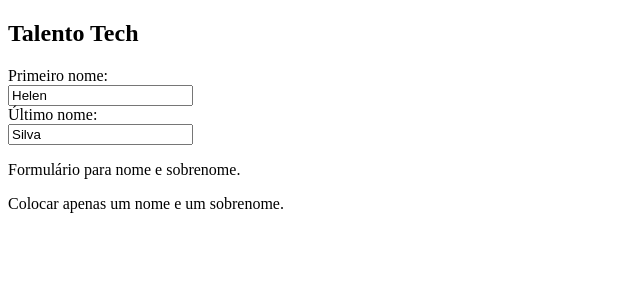
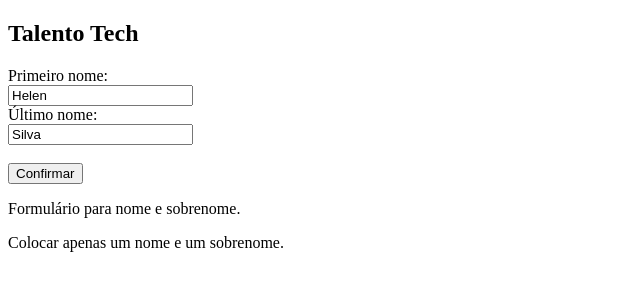
Before and after one commit to helensilvameme/aula-talento-tech.github.io, a plain HTML site: page index.html in a window 1280 px wide. Shown: the whole page, without its empty margins (0-640 px from the left). Drawn offline with Linux system fonts and the light colour scheme.

Commit message:
Update index.html

```diff
--- a/index.html
+++ b/index.html
@@ -8,7 +8,8 @@
   <label for="fname">Primeiro nome:</label><br>
   <input type="text" id="fname" name="fname" value="Helen"><br>
   <label for="lname">Último nome:</label><br>
-  <input type="text" id="lname" name="lname" value="Silva">
+  <input type="text" id="lname" name="lname" value="Silva"><br><br>
+  <button type="submit">Confirmar</button>
 </form>
 
 <p>Formulário para nome e sobrenome.</p>
```
